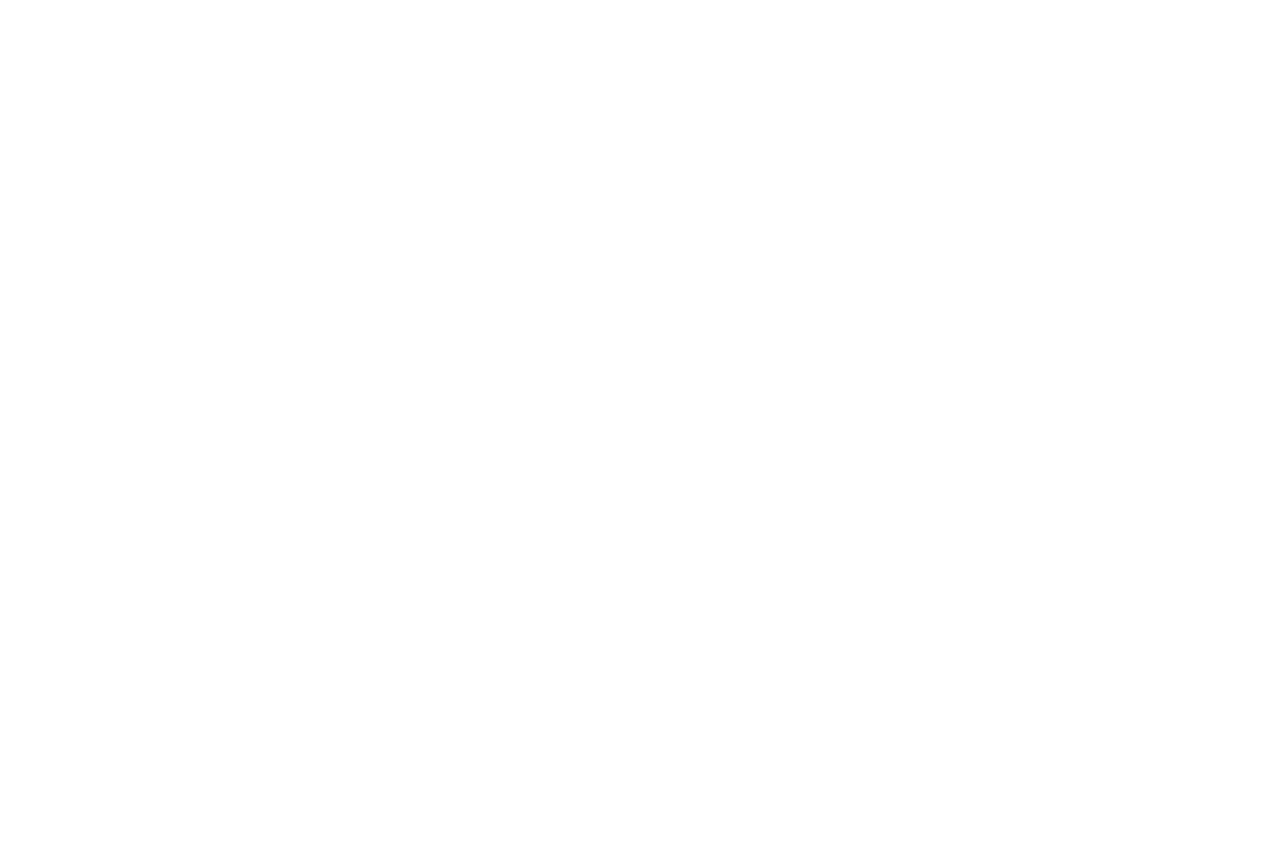
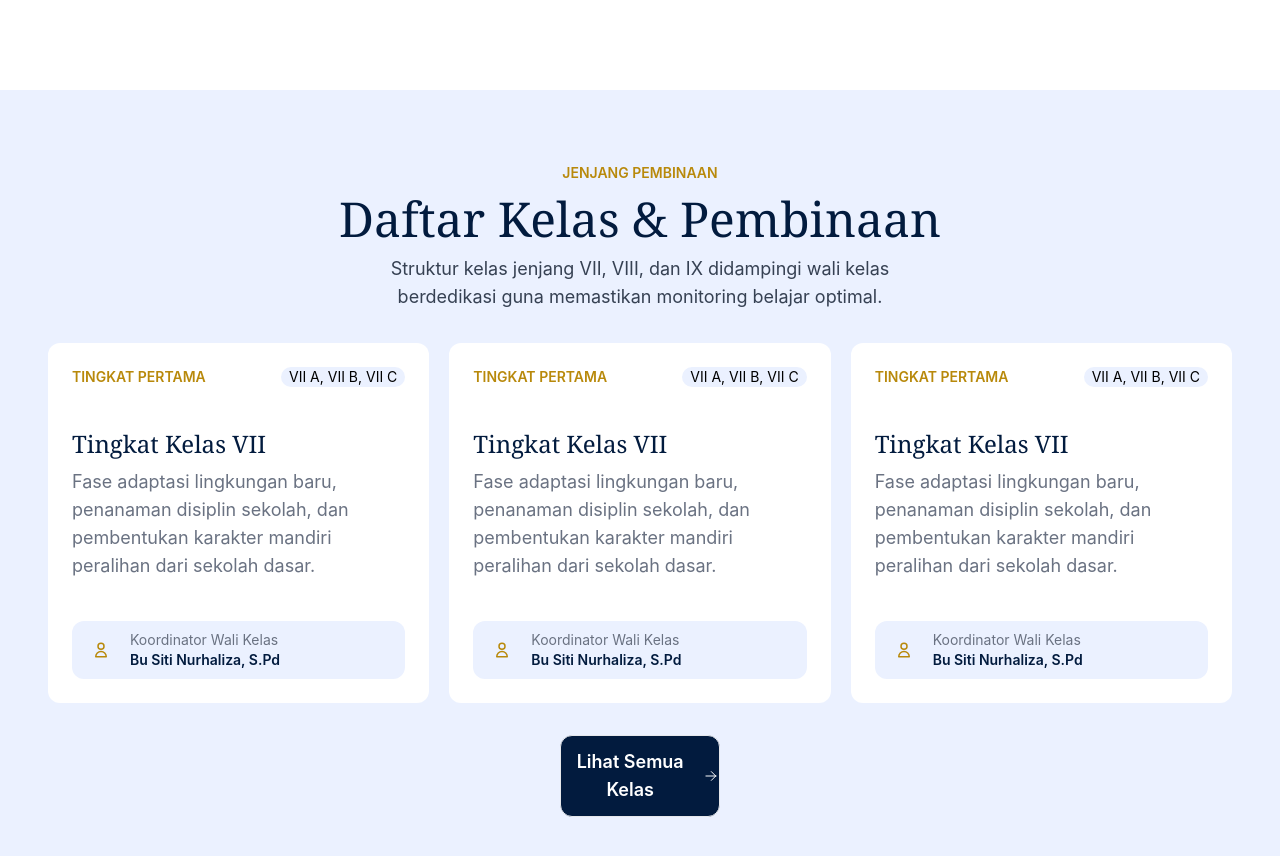
Before and after one commit to Satria15255/cms-school-website, a React (Vite) app: page / in a window 1280 px wide. Shown: the part 3590-4446 px from the top of the page. Before the commit the page ends 3680 px from the top, so only its background shows below. Built offline with nearby package versions, Linux system fonts and the light colour scheme.

Commit message:
added class list section

```diff
--- /dev/null
+++ b/src/datas/ClassList.ts
@@ -0,0 +1,26 @@
+export const ClassInfo = [
+	{
+		tingkat: "PERTAMA",
+		kelas: "VII",
+		subClass: "VII A, VII B, VII C",
+		description:
+			"Fase adaptasi lingkungan baru, penanaman disiplin sekolah, dan pembentukan karakter mandiri peralihan dari sekolah dasar.",
+		koor: "Bu Siti Nurhaliza, S.Pd",
+	},
+	{
+		tingkat: "PERTAMA",
+		kelas: "VII",
+		subClass: "VII A, VII B, VII C",
+		description:
+			"Fase adaptasi lingkungan baru, penanaman disiplin sekolah, dan pembentukan karakter mandiri peralihan dari sekolah dasar.",
+		koor: "Bu Siti Nurhaliza, S.Pd",
+	},
+	{
+		tingkat: "PERTAMA",
+		kelas: "VII",
+		subClass: "VII A, VII B, VII C",
+		description:
+			"Fase adaptasi lingkungan baru, penanaman disiplin sekolah, dan pembentukan karakter mandiri peralihan dari sekolah dasar.",
+		koor: "Bu Siti Nurhaliza, S.Pd",
+	},
+];
--- a/src/pages/home/HomePage.tsx
+++ b/src/pages/home/HomePage.tsx
@@ -3,6 +3,7 @@ import Summary from "@/pages/home/section/Summary";
 import AboutUs from "@/pages/home/section/AboutUs";
 import Affirmation from "@/pages/home/section/Affirmation";
 import Teacher from "@/pages/home/section/Teacher";
+import ClassList from "@/pages/home/section/ClassList";
 
 const HomePage = () => {
 	return (
@@ -13,6 +14,7 @@ const HomePage = () => {
 				<AboutUs />
 				<Affirmation />
 				<Teacher />
+				<ClassList />
 			</div>
 		</div>
 	);
--- /dev/null
+++ b/src/pages/home/section/ClassList.tsx
@@ -0,0 +1,65 @@
+import { ClassInfo } from "@/datas/ClassList";
+import { HiOutlineUser } from "react-icons/hi";
+import { HiOutlineArrowSmallRight } from "react-icons/hi2";
+
+const ClassList = () => {
+	return (
+		<main className="h-screen flex flex-col justify-center items-center space-y-8 w-full bg-[#EBF1FF]">
+			<header className="flex flex-col items-center space-y-3">
+				<p className="text-sm font-semibold text-[#B8890B] ">
+					JENJANG PEMBINAAN
+				</p>
+				<h1 className="text-5xl font-serif text-[#021B3E]">
+					Daftar Kelas & Pembinaan
+				</h1>
+				<p className="text-lg max-w-lg text-center text-gray-700">
+					Struktur kelas jenjang VII, VIII, dan IX didampingi wali
+					kelas berdedikasi guna memastikan monitoring belajar
+					optimal.
+				</p>
+			</header>
+			<section className="grid grid-cols-3 gap-5 w-full place-items-center px-12">
+				{ClassInfo.map((c) => (
+					<div className="w-full h-90 bg-white rounded-xl p-6 flex flex-col justify-between">
+						<div className="flex justify-between">
+							<p className="font-semibold text-sm text-[#B8890B]">
+								TINGKAT {c.tingkat}
+							</p>
+							<p className="bg-[#EBF1FF] w-auto px-2 text-sm  rounded-full">
+								{c.subClass}
+							</p>
+						</div>
+						<div className="flex flex-col space-y-2">
+							<p className="text-[#021B3E] text-2xl font-serif">
+								Tingkat Kelas {c.kelas}
+							</p>
+							<p className="text-lg text-gray-500 max-w-md">
+								{c.description}
+							</p>
+						</div>
+						<div className="flex items-center gap-2 bg-[#EBF1FF] p-2 rounded-xl">
+							<span className="text-[#B8890B] text-lg p-3">
+								<HiOutlineUser />
+							</span>
+							<div>
+								<p className="text-sm text-gray-500">
+									Koordinator Wali Kelas
+								</p>
+								<p className="text-sm text-[#021B3E] font-semibold">
+									{c.koor}
+								</p>
+							</div>
+						</div>
+					</div>
+				))}
+			</section>
+			<div className="flex gap-4 w-full justify-center">
+				<button className="w-1/8 py-3 text-lg bg-[#021B3E] text-white rounded-xl font-semibold border border-gray-200 flex gap-1 justify-center items-center">
+					Lihat Semua Kelas <HiOutlineArrowSmallRight />
+				</button>
+			</div>
+		</main>
+	);
+};
+
+export default ClassList;
--- a/src/pages/home/section/Teacher.tsx
+++ b/src/pages/home/section/Teacher.tsx
@@ -4,10 +4,10 @@ const TeacherSection = () => {
 	return (
 		<main className="h-screen flex flex-col justify-center items-center space-y-8 w-full bg-white">
 			<header className="flex flex-col items-center space-y-3">
-				<p className="text-sm font-semibold text-[#021B3E]">
+				<p className="text-sm font-semibold text-[#B8890B] ">
 					KETELADANAN GURU
 				</p>
-				<h1 className="text-5xl font-serif ">
+				<h1 className="text-5xl font-serif  text-[#021B3E]">
 					Pendidik & Tenaga Kependidikan
 				</h1>
 				<p className="text-lg max-w-lg text-center text-gray-700">
```
